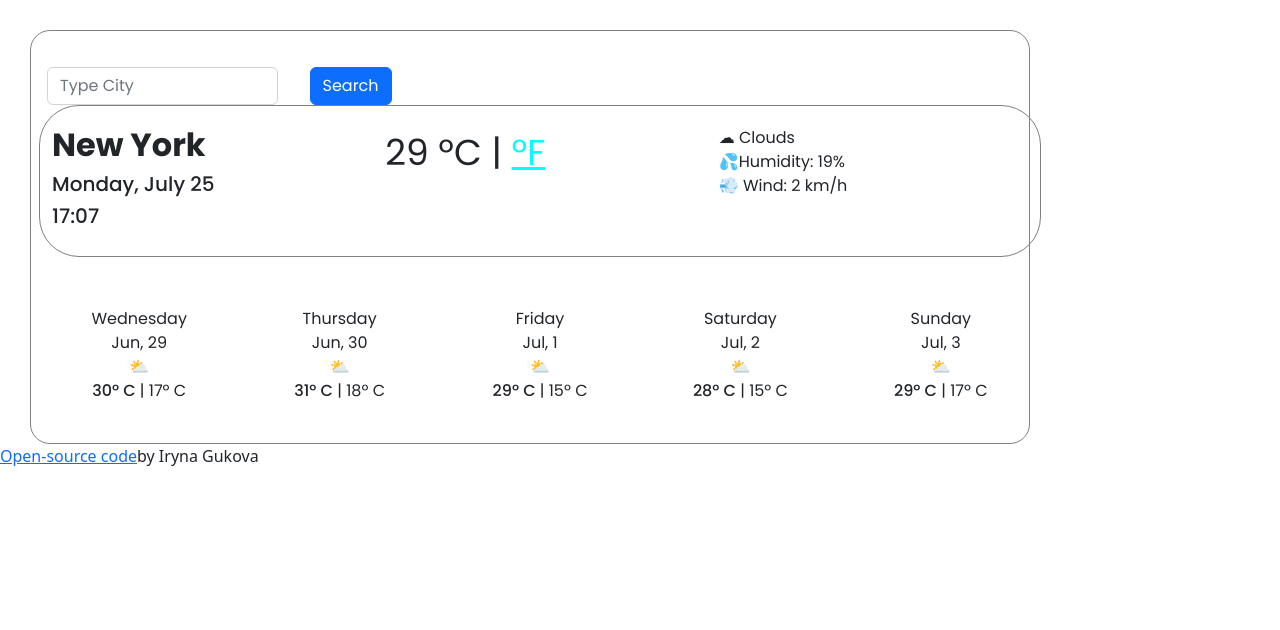
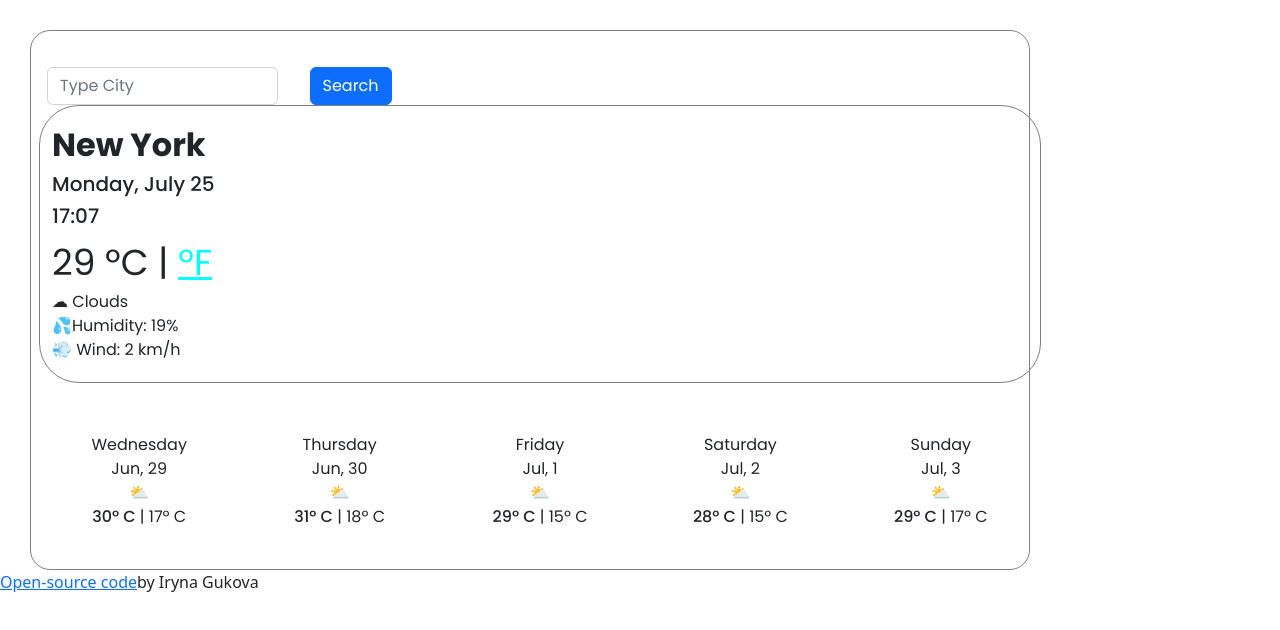
Before and after one commit to igukova/weather, a plain HTML site: page index.html in a window 1280 px wide. Drawn offline with nearby package versions, Linux system fonts and the light colour scheme; a web font is replaced by a local one.

Commit message:
Update index.html

```diff
--- a/index.html
+++ b/index.html
@@ -54,7 +54,7 @@
                 </div>
               </form>
               <div class="today">
-                <div class="row">
+                <div class="">
                   <div class="col" id="current-city">
                     <h2 id="city"><strong>New York</strong></h2>
                     <h5 id="date"></h5>
```
